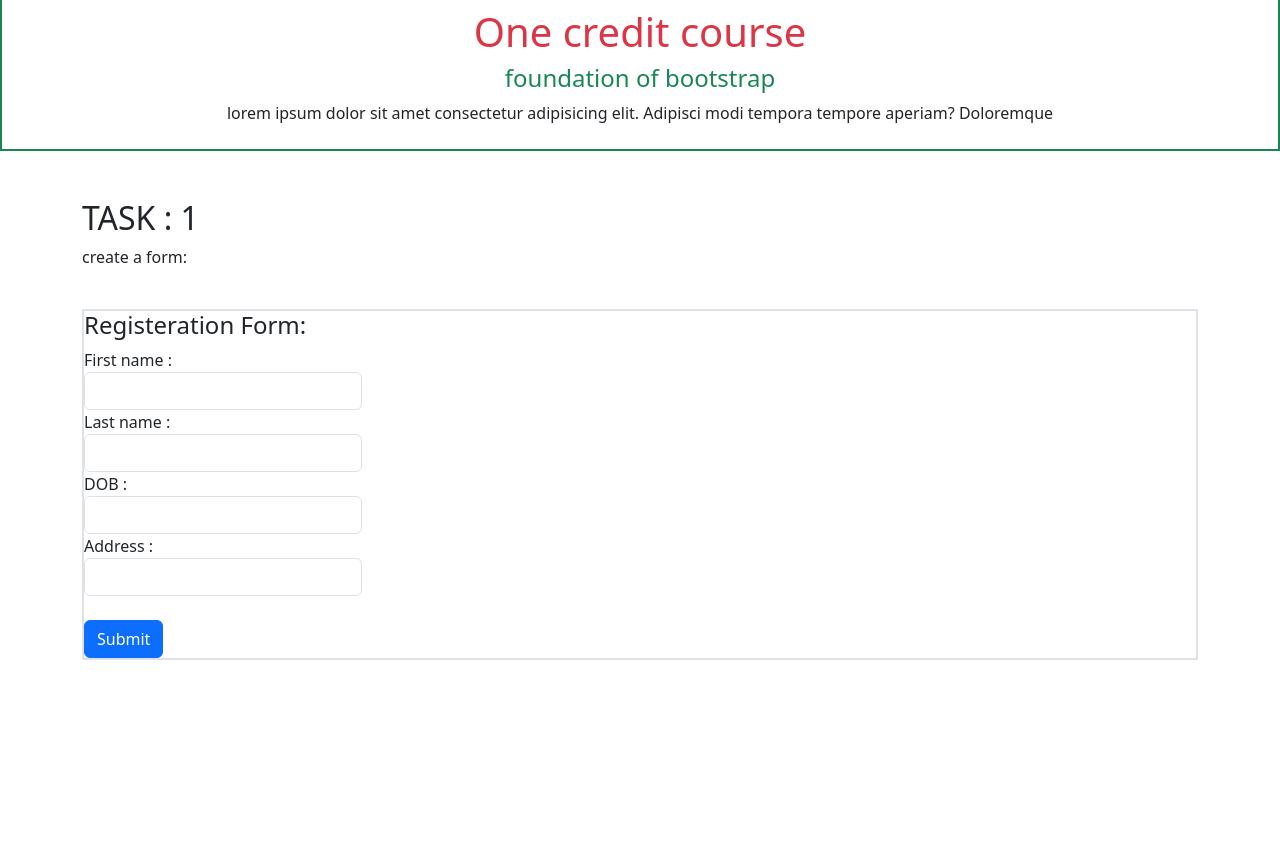
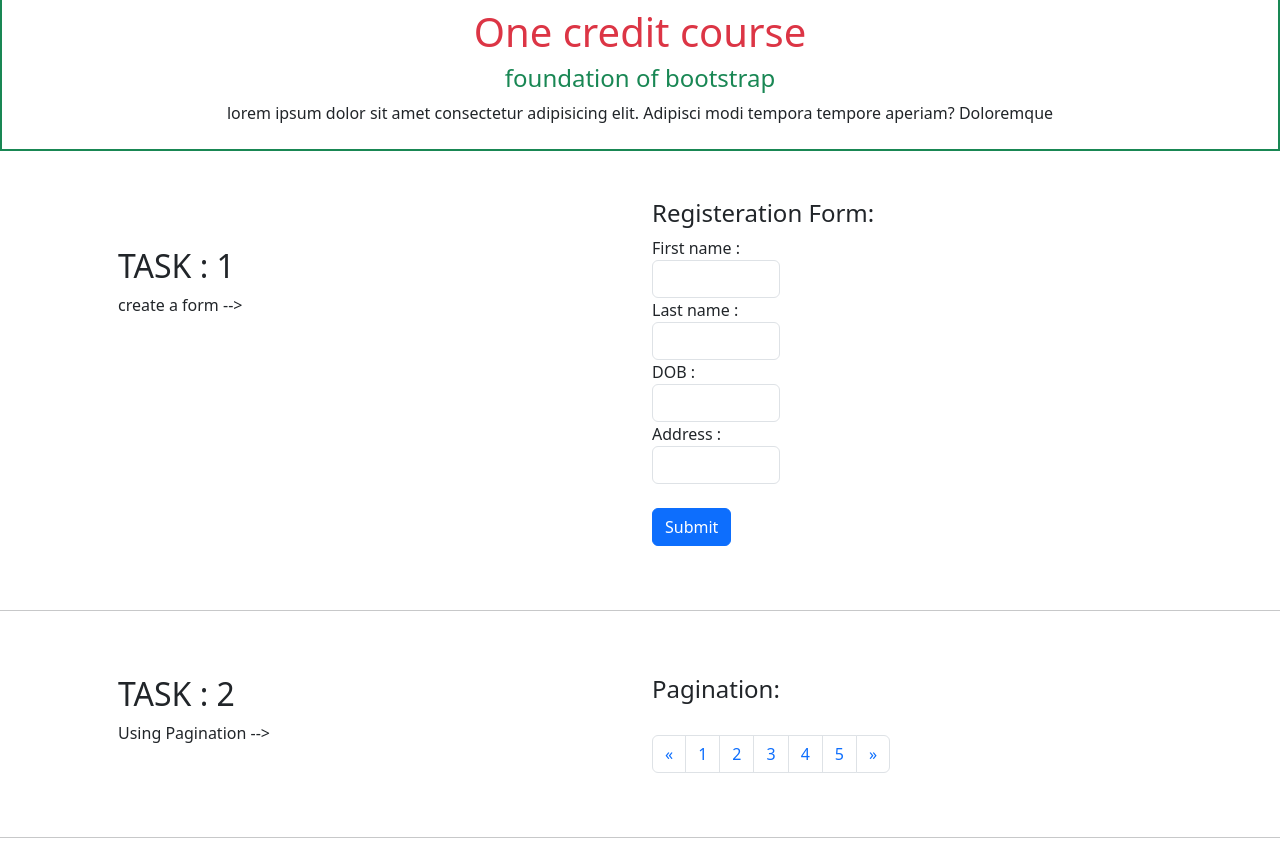
Before and after one commit to lohieth-rvrl/Bootstrap, a website: page index.html in a window 1280 px wide. Before the commit the page ends 800 px from the top, so only its background shows below. Drawn offline with nearby package versions, Linux system fonts and the light colour scheme.

Commit message:
changes made

```diff
--- a/index.html
+++ b/index.html
@@ -19,12 +19,15 @@
         </div>
       </div>
     </div>
-    <div class="container">
-        <div class="col-12"><BR></BR>
+    <div class="container p-5">
+      <div class="row">
+        <div class="col-6"><BR></BR>
             <h2>TASK : 1</h2>
-            <p>create a form:</p><br>
-            <div class="content d-flex align-item-center justify-content-center ">
-                <div class="box w-100 border border-2">
+            <p>create a form --></p><br>
+        </div>
+        <div class="col-6">
+            <div class="content ">
+                <div class="box w-100">
                     <h4>Registeration Form:</h4>
                     <div class="form-group">
                         <label for="name">First name :</label>
@@ -47,6 +50,37 @@
 
             </div>
         </div>
-    </div>
+      </div>
+    </div><hr>
+    <div class="container p-5">
+      <div class="row">
+        <div class="col-6">
+          <h2>TASK : 2</h2>
+          <p>Using Pagination --></p>
+        </div>
+        <div class="col-6">
+          <h4>Pagination:</h4><br>
+          <div class="pages">
+            <div class="pagination">
+              <li class="page-item"><a href="" class="page-link">&laquo;</a></li>
+              <li class="page-item"><a href="" class="page-link">1</a></li>
+              <li class="page-item"><a href="" class="page-link">2</a></li>
+              <li class="page-item"><a href="" class="page-link">3</a></li>
+              <li class="page-item"><a href="" class="page-link">4</a></li>
+              <li class="page-item"><a href="" class="page-link">5</a></li>
+              <li class="page-item"><a href="" class="page-link">&raquo;</a></li>
+            </div>
+          </div>
+        </div>
+      </div>
+    </div><hr>
+    <!-- <div class="container p-5">
+      <div class="row">
+        <div class="col-6">
+          <h2>TASK : 3</h2>
+        </div>
+        <div class="col-6"></div>
+      </div>
+    </div> -->
   </body>
 </html>
```
